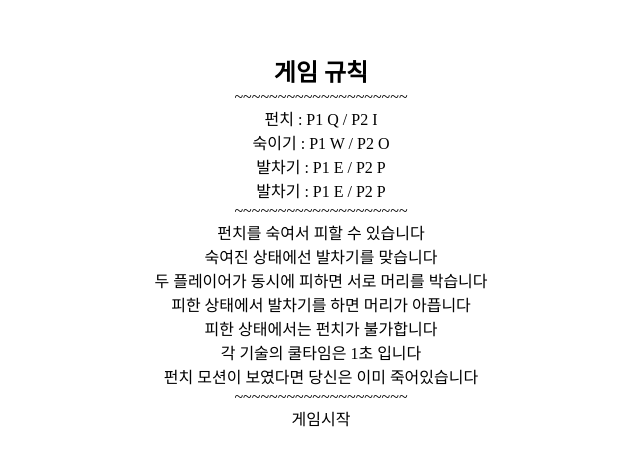
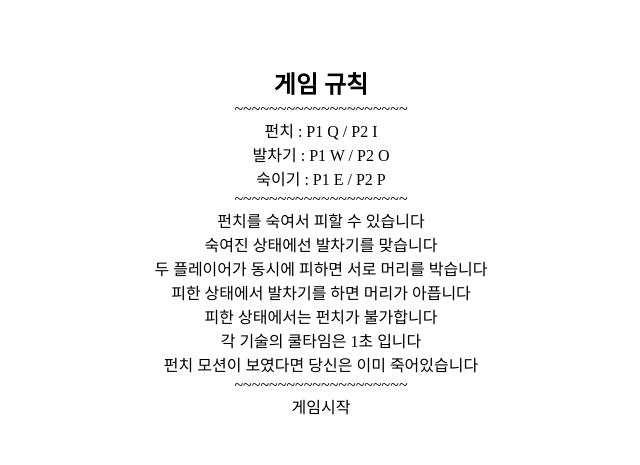
Before and after one commit to frorong/FightGame, a Next.js app: page /info in a window 1280 px wide. Shown: the part 159-624 px from the top of the page, without its empty margins (319-959 px from the left). Built offline with nearby package versions, Linux system fonts and the light colour scheme.

Commit message:
Update info

```diff
--- a/src/app/info/page.tsx
+++ b/src/app/info/page.tsx
@@ -8,9 +8,8 @@ const Info = () => {
       <h2>게임 규칙</h2>
       <p>~~~~~~~~~~~~~~~~~~~~</p>
       <p>펀치 : P1 Q / P2 I</p>
-      <p>숙이기 : P1 W / P2 O</p>
-      <p>발차기 : P1 E / P2 P</p>
-      <p>발차기 : P1 E / P2 P</p>
+      <p>발차기 : P1 W / P2 O</p>
+      <p>숙이기 : P1 E / P2 P</p>
       <p>~~~~~~~~~~~~~~~~~~~~</p>
       <p>펀치를 숙여서 피할 수 있습니다</p>
       <p>숙여진 상태에선 발차기를 맞습니다</p>
```
